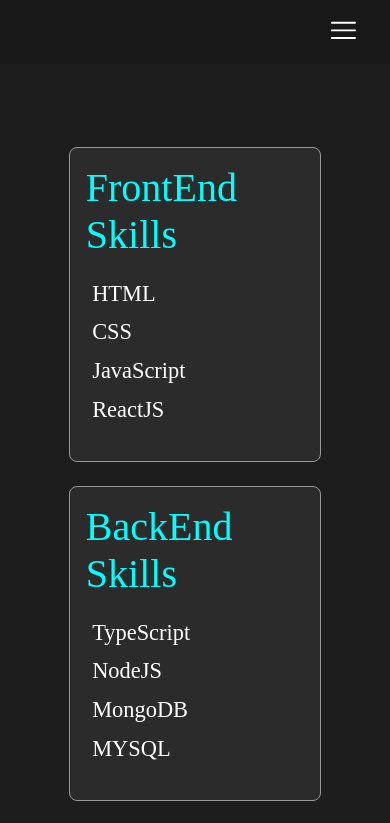
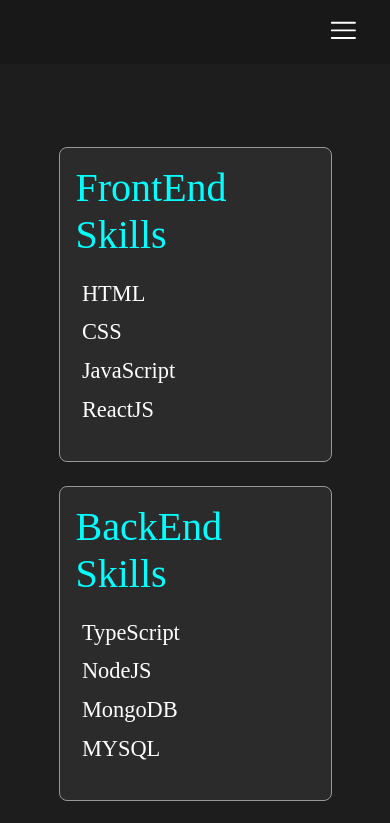
Before and after one commit to Nivi327/nivas_portfolio, a React (Create React App) app: page /my-skills in a window 390 px wide. Shown: the top 823 px of the page. Built offline with nearby package versions, Linux system fonts and the light colour scheme.

Commit message:
changed some styles

```diff
--- a/src/components/ContactMe/contact.module.css
+++ b/src/components/ContactMe/contact.module.css
@@ -155,8 +155,8 @@
 
 @media screen and (max-width:560px) {
     .contact {
-        width: 95%;
-        margin-top: 9%;
+        width: 93%;
+        margin-top: 10%;
         margin-bottom: 4rem;
     }
 
--- a/src/components/MySkills/skills.module.css
+++ b/src/components/MySkills/skills.module.css
@@ -54,3 +54,9 @@
         width: 80%;
     }
 }
+
+@media screen and (max-width:560px) {
+    .list {
+        width: 90%;
+    }
+}
--- a/src/components/Navigation/Navigation.module.css
+++ b/src/components/Navigation/Navigation.module.css
@@ -156,7 +156,7 @@
     }
 
     .show-mobile-content .img {
-        margin-top: 9%;
+        margin-top: cal(10%-1rem);
         margin-bottom: 2%;
     }
 
```
